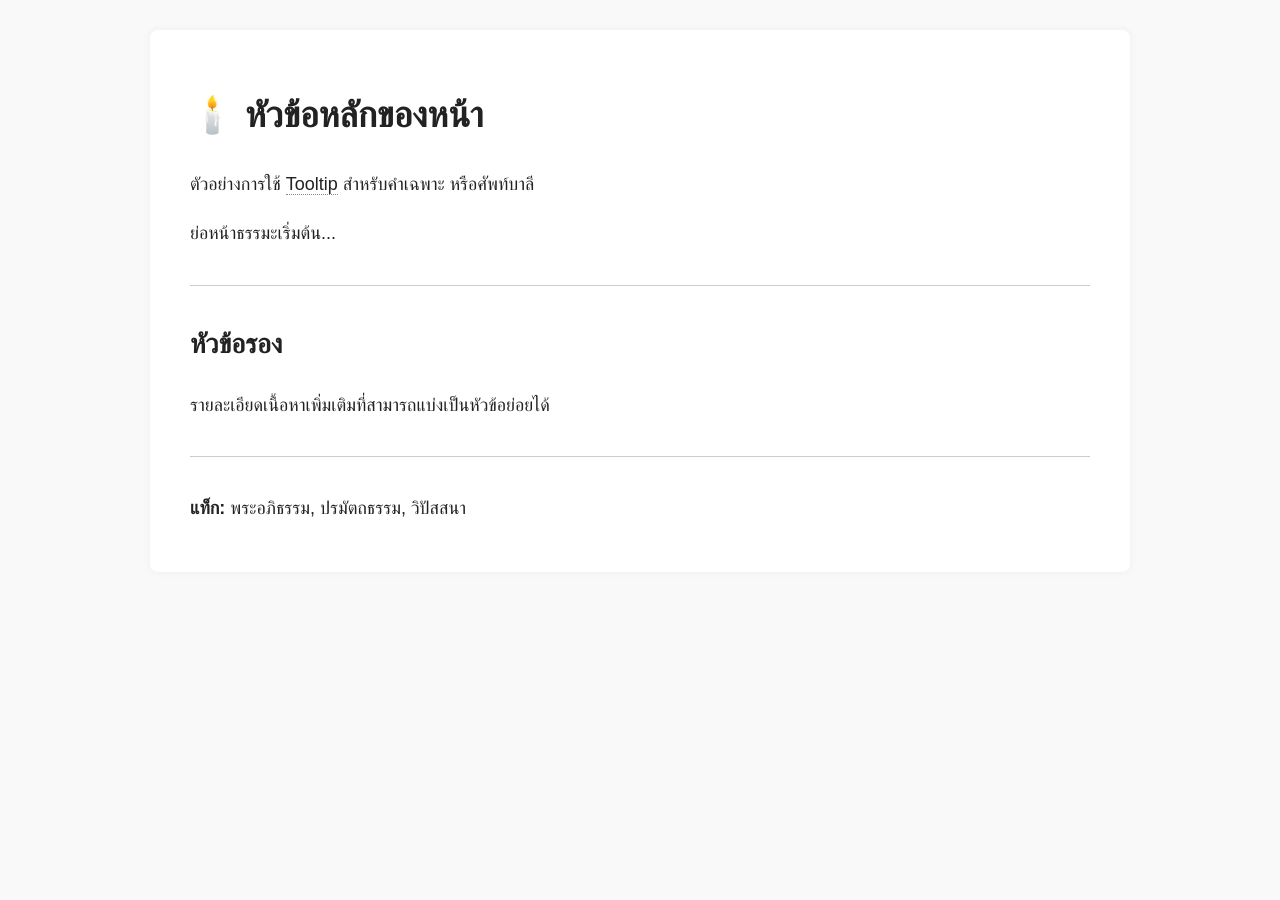
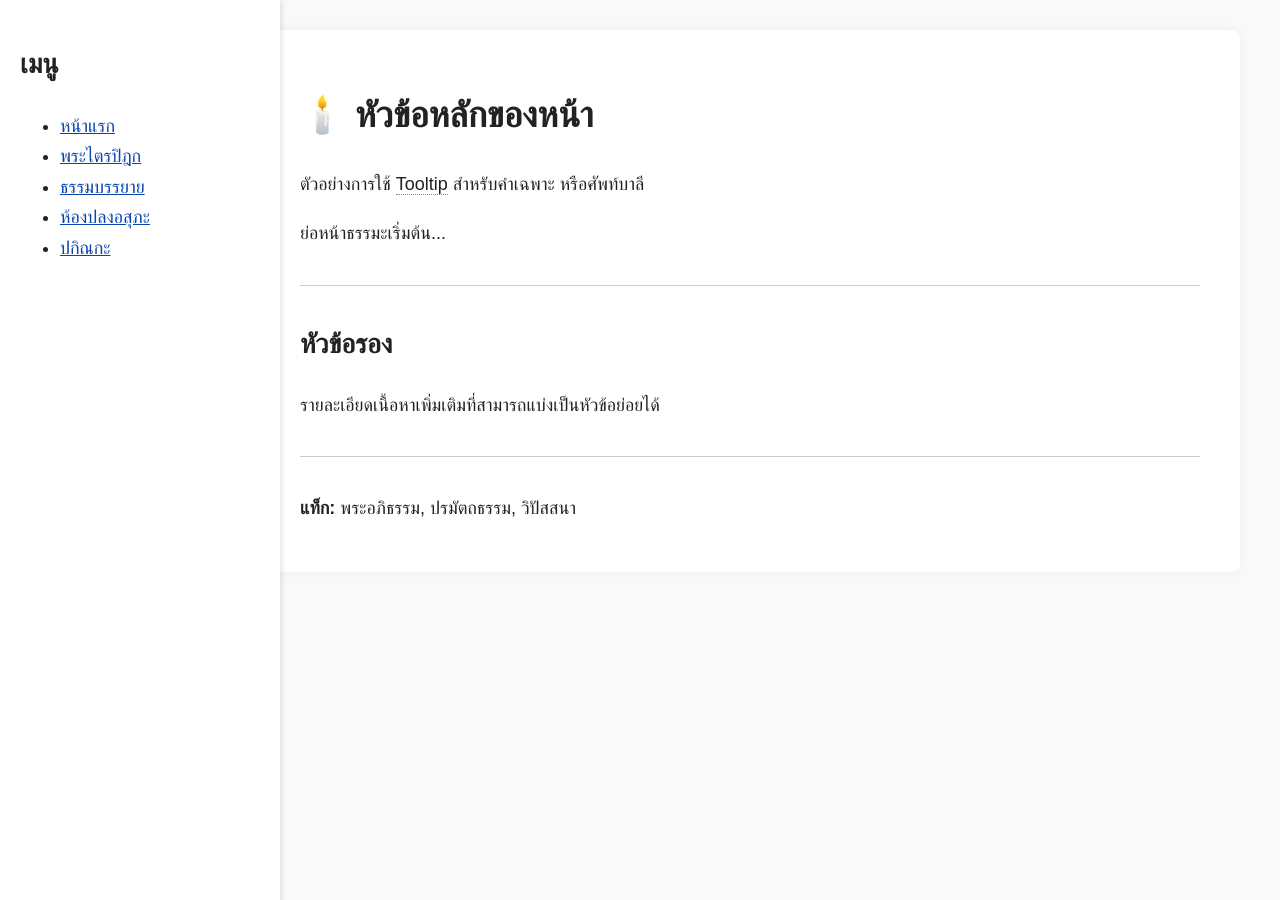
Before and after one commit to dhamsutta/tripitaka, a Jekyll site: the page default.html, which Jekyll copies as it is, in a window 1280 px wide. Built offline with Jekyll 4.4.1, drawn with Linux system fonts in a browser that asks for light colours; some web fonts are replaced.

Commit message:
Update default.html

```diff
--- a/default.html
+++ b/default.html
@@ -49,6 +49,20 @@
       background: #f9f9f9;
       margin: 0;
       padding: 0;
+      display: flex;
+    }
+
+    .sidebar {
+      position: fixed;
+      top: 0;
+      left: 0;
+      width: 240px;
+      height: 100vh;
+      background: #fff;
+      padding: 20px;
+      box-shadow: 2px 0 5px rgba(0,0,0,0.1);
+      overflow-y: auto;
+      z-index: 1000;
     }
 
     .content {
@@ -58,6 +72,8 @@
       padding: 30px 40px;
       box-shadow: 0 0 10px rgba(0,0,0,0.05);
       border-radius: 8px;
+      margin-left: 260px;
+      flex-grow: 1;
     }
 
     h1, h2, h3 {
@@ -86,6 +102,18 @@
   </style>
 </head>
 <body>
+
+  <div class="sidebar">
+    <h2>เมนู</h2>
+    <ul>
+      <li><a href="/">หน้าแรก</a></li>
+      <li><a href="/tripitaka/">พระไตรปิฎก</a></li>
+      <li><a href="/audio/">ธรรมบรรยาย</a></li>
+      <li><a href="/asubha/">ห้องปลงอสุภะ</a></li>
+      <li><a href="/pakinnaka/">ปกิณกะ</a></li>
+    </ul>
+  </div>
+
   <div class="content">
     <h1>🕯️ หัวข้อหลักของหน้า</h1>
     <p>
@@ -102,5 +130,6 @@
     <hr />
     <p><strong>แท็ก:</strong> พระอภิธรรม, ปรมัตถธรรม, วิปัสสนา</p>
   </div>
+
 </body>
 </html>
```
